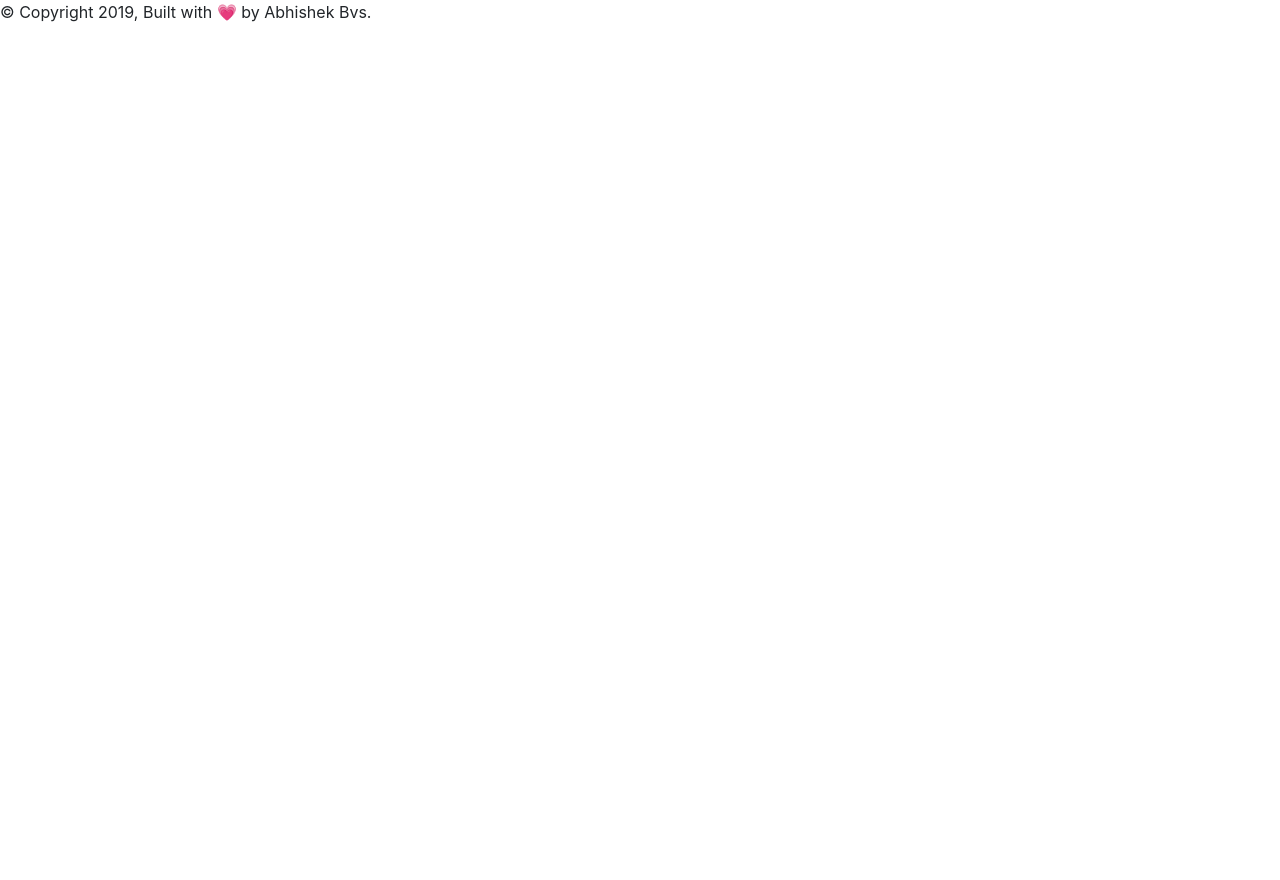
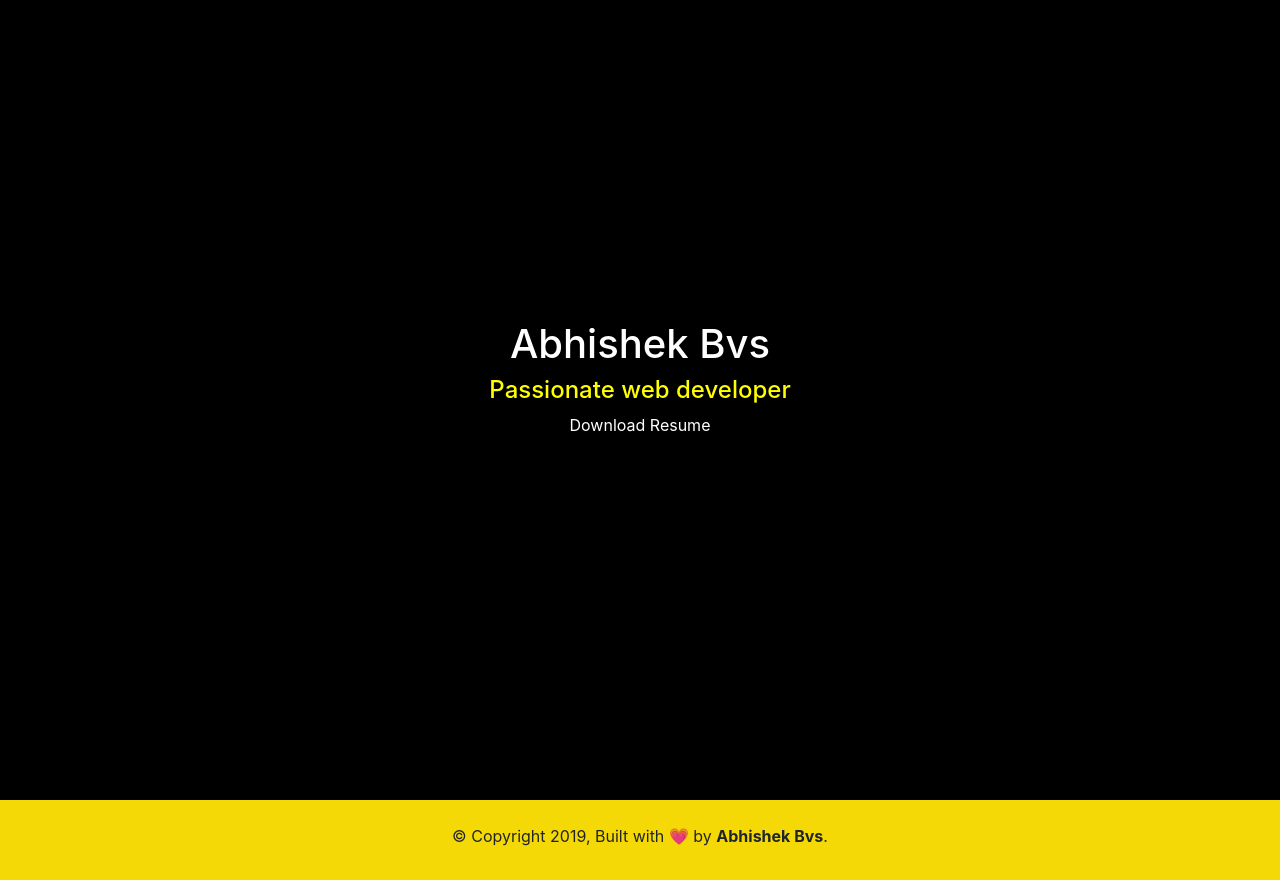
Before and after one commit to abhishekbvs/portfolio-site, a Gatsby site: page / in a window 1280 px wide. Before the commit the page ends 800 px from the top, so only its background shows below. Built offline with nearby package versions, Linux system fonts and the light colour scheme; Gatsby itself is replaced by a stand-in of ours.

Commit message:
Add face component

```diff
--- a/gatsby-config.js
+++ b/gatsby-config.js
@@ -27,8 +27,7 @@ module.exports = {
         icon: `src/images/my-icon.png`, // This path is relative to the root of the site.
       },
     },
-    // this (optional) plugin enables Progressive Web App + Offline functionality
-    // To learn more, visit: https://gatsby.dev/offline
+
     `gatsby-plugin-offline`,
     `gatsby-plugin-sass`
   ],
--- a/package.json
+++ b/package.json
@@ -6,6 +6,7 @@
   "author": "Abhishek Bvs <bvsabhishek@gmail.com>",
   "dependencies": {
     "@fortawesome/fontawesome-free": "^5.8.1",
+    "antd": "^3.26.2",
     "bloomer": "^0.6.5",
     "bulma": "^0.7.4",
     "disqus-react": "^1.0.5",
--- /dev/null
+++ b/src/components/face.js
@@ -0,0 +1,13 @@
+import React from "react"
+
+const Face = () => (
+    <>
+   <div id="face" className="container-fluid">
+        <h1 >Abhishek Bvs</h1>
+        <h4>Passionate web developer</h4>
+        <a href="https://drive.google.com/file/d/1jdlEKSzTmBXtitEHa5CQ9f88nrG2KVCJ/view?usp=sharing">Download Resume</a>
+   </div>
+   </>
+)
+
+export default Face
--- a/src/components/footer.js
+++ b/src/components/footer.js
@@ -1,9 +1,11 @@
 import React from "react"
 
 const Footer = () => (
-   <footer>
-        © Copyright {new Date().getFullYear()}, Built with 💗  by Abhishek Bvs.
-   </footer>
+
+   <div id = "footer" >
+      <p> © Copyright {new Date().getFullYear()}, Built with 💗 by <strong>Abhishek Bvs</strong>.</p>
+   </div>
+
 )
 
 export default Footer
--- a/src/pages/index.js
+++ b/src/pages/index.js
@@ -1,11 +1,12 @@
 import React from "react"
 import Layout from "../components/layout"
 import SEO from "../components/seo"
-
+import Face from "../components/face"
 
 const IndexPage = () => (
   <Layout>
     <SEO title="Home"/>
+      <Face/>
   </Layout>
 )
 
--- a/src/styles/index.sass
+++ b/src/styles/index.sass
@@ -1 +1,19 @@
 @import url("https://stackpath.bootstrapcdn.com/bootstrap/4.3.1/css/bootstrap.min.css")
+
+#face
+    min-height: 100vh
+    background-color: #000000
+    padding-top: 40vh
+    text-align: center
+    h1
+        color: #ffffff
+    h4
+        color: #ffff00
+    a
+        color: #ffffff
+
+#footer
+    padding-top: 3vh
+    min-height: 10vh
+    background-color: #f5d907
+    text-align: center
```
Also changed, not shown: 1 other file.
